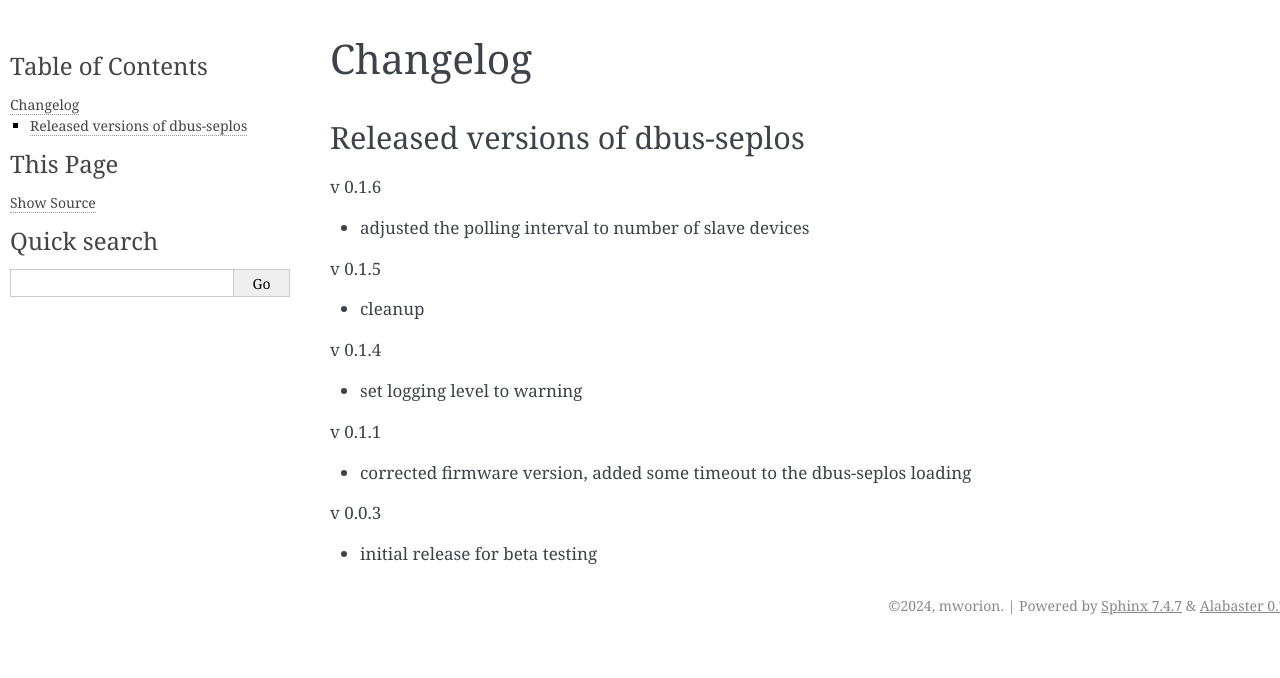
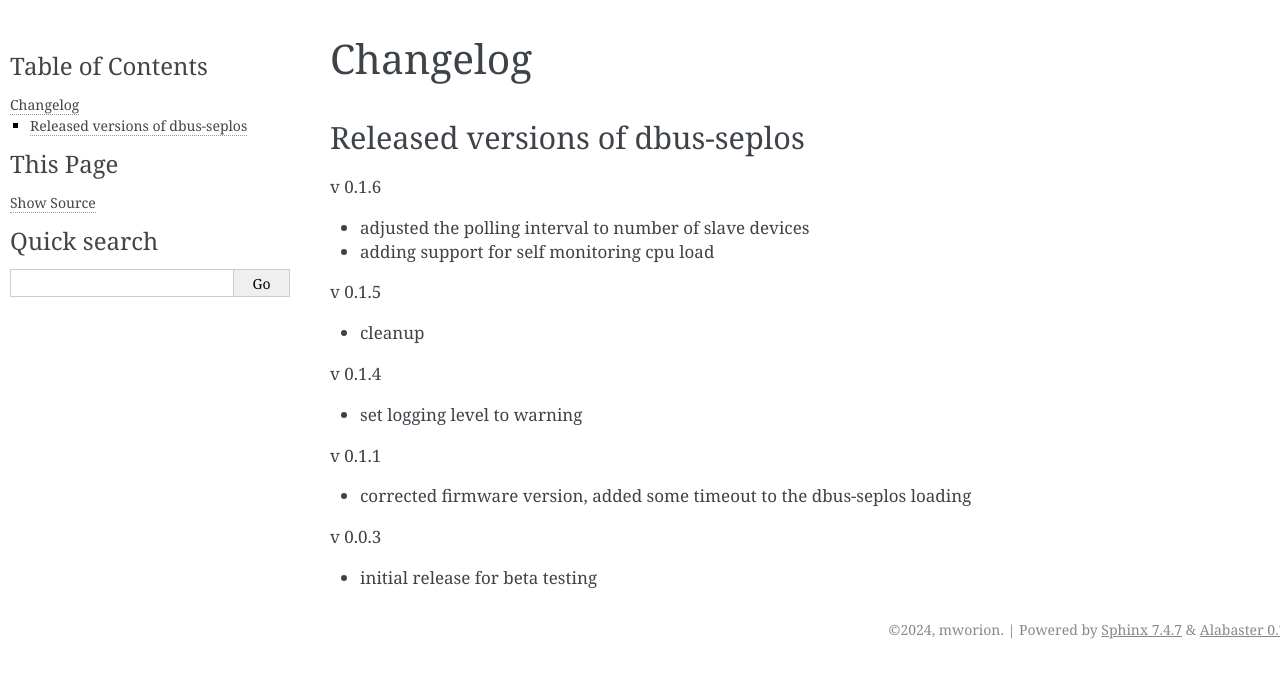
Before and after one commit to mworion/dbus-seplos, a Sphinx documentation site: the page built from doc/changelog/index.rst, in a window 1280 px wide. Shown: the top 678 px of the page. Built offline with Sphinx 7.4.7, drawn with Linux system fonts in a browser that asks for light colours.

Commit message:
adding self monitoring cpu load

```diff
--- a/doc/changelog/index.rst
+++ b/doc/changelog/index.rst
@@ -6,6 +6,7 @@ Released versions of dbus-seplos
 v 0.1.6
 
 - adjusted the polling interval to number of slave devices
+- adding support for self monitoring cpu load
 
 v 0.1.5
 
```
